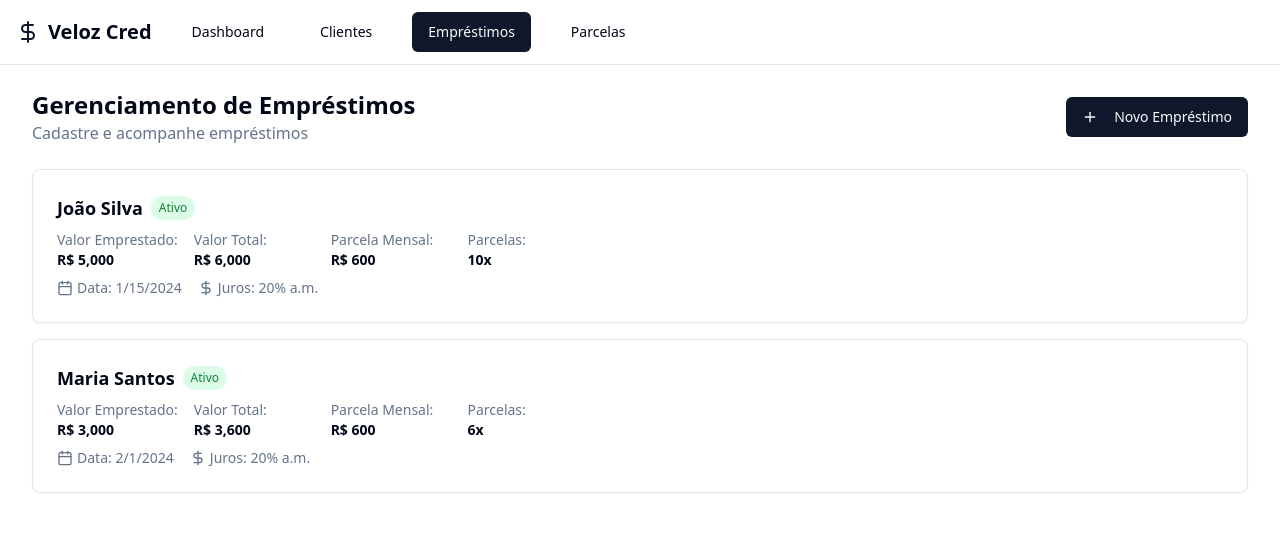
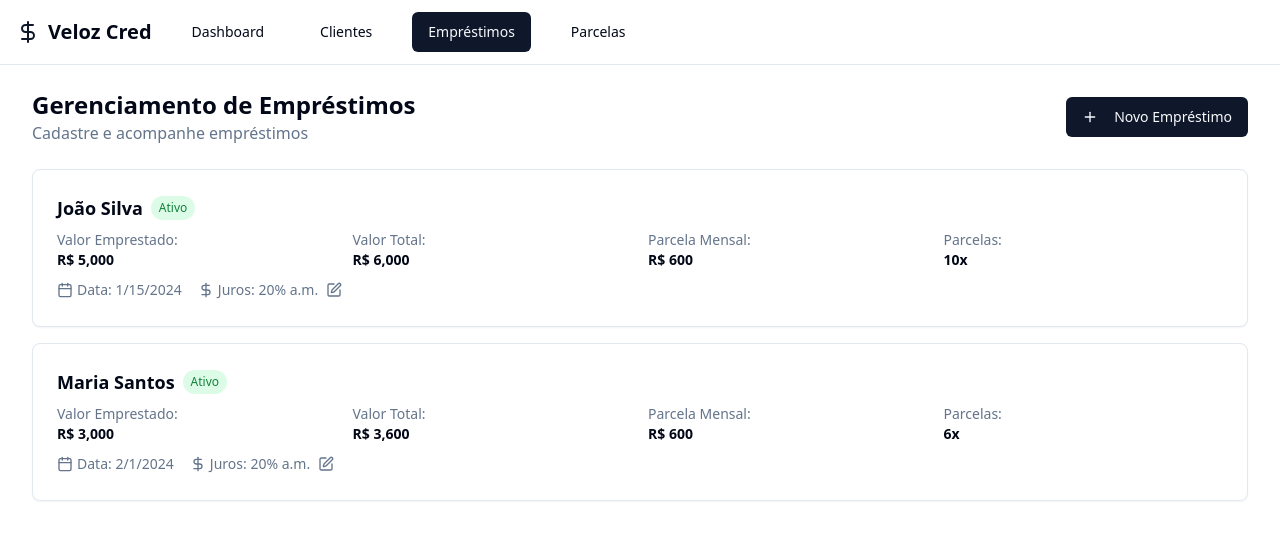
Before and after one commit to alan30511/veloz-cred-control-center, a React (Vite) app: page / in a window 1280 px wide. Both pictures are taken after a click on the button "Empréstimos". Shown: the top 540 px of the page. Built offline with nearby package versions, Linux system fonts and the light colour scheme.

Commit message:
feat: Add option to change interest rate

```diff
--- a/src/components/LoanManagement.tsx
+++ b/src/components/LoanManagement.tsx
@@ -5,7 +5,7 @@ import { Button } from "@/components/ui/button";
 import { Input } from "@/components/ui/input";
 import { Label } from "@/components/ui/label";
 import { Select, SelectContent, SelectItem, SelectTrigger, SelectValue } from "@/components/ui/select";
-import { Plus, DollarSign, Calendar } from "lucide-react";
+import { Plus, DollarSign, Calendar, Edit } from "lucide-react";
 import { useToast } from "@/hooks/use-toast";
 
 interface Loan {
@@ -50,6 +50,7 @@ const LoanManagement = () => {
   ]);
 
   const [isFormOpen, setIsFormOpen] = useState(false);
+  const [editingLoan, setEditingLoan] = useState<string | null>(null);
   const [formData, setFormData] = useState({
     clientId: "",
     amount: "",
@@ -119,6 +120,28 @@ const LoanManagement = () => {
       installments: ""
     });
     setIsFormOpen(false);
+  };
+
+  const handleEditRate = (loanId: string, newRate: number) => {
+    setLoans(prev => prev.map(loan => {
+      if (loan.id === loanId) {
+        const { totalAmount, monthlyPayment } = calculateLoanDetails(loan.amount, newRate, loan.installments);
+        return {
+          ...loan,
+          interestRate: newRate,
+          totalAmount,
+          monthlyPayment
+        };
+      }
+      return loan;
+    }));
+
+    toast({
+      title: "Taxa atualizada",
+      description: `Taxa de juros alterada para ${newRate}% ao mês`
+    });
+
+    setEditingLoan(null);
   };
 
   const previewCalculation = () => {
@@ -208,6 +231,7 @@ const LoanManagement = () => {
                   <Input
                     id="interestRate"
                     type="number"
+                    step="0.1"
                     value={formData.interestRate}
                     onChange={(e) => setFormData({...formData, interestRate: e.target.value})}
                     placeholder="20"
@@ -258,7 +282,7 @@ const LoanManagement = () => {
           <Card key={loan.id}>
             <CardContent className="p-6">
               <div className="flex justify-between items-start">
-                <div className="space-y-2">
+                <div className="space-y-2 flex-1">
                   <div className="flex items-center gap-2">
                     <h3 className="font-semibold text-lg">{loan.clientName}</h3>
                     <span className={`px-2 py-1 rounded-full text-xs ${
@@ -294,7 +318,45 @@ const LoanManagement = () => {
                     </div>
                     <div className="flex items-center gap-1">
                       <DollarSign className="h-4 w-4" />
-                      Juros: {loan.interestRate}% a.m.
+                      {editingLoan === loan.id ? (
+                        <div className="flex items-center gap-2">
+                          <Input
+                            type="number"
+                            step="0.1"
+                            defaultValue={loan.interestRate}
+                            className="w-20 h-6 text-xs"
+                            onKeyDown={(e) => {
+                              if (e.key === 'Enter') {
+                                handleEditRate(loan.id, parseFloat(e.currentTarget.value));
+                              }
+                              if (e.key === 'Escape') {
+                                setEditingLoan(null);
+                              }
+                            }}
+                            onBlur={(e) => {
+                              if (e.target.value !== loan.interestRate.toString()) {
+                                handleEditRate(loan.id, parseFloat(e.target.value));
+                              } else {
+                                setEditingLoan(null);
+                              }
+                            }}
+                            autoFocus
+                          />
+                          <span>% a.m.</span>
+                        </div>
+                      ) : (
+                        <div className="flex items-center gap-1">
+                          <span>Juros: {loan.interestRate}% a.m.</span>
+                          <Button
+                            variant="ghost"
+                            size="sm"
+                            className="h-6 w-6 p-0"
+                            onClick={() => setEditingLoan(loan.id)}
+                          >
+                            <Edit className="h-3 w-3" />
+                          </Button>
+                        </div>
+                      )}
                     </div>
                   </div>
                 </div>
```
